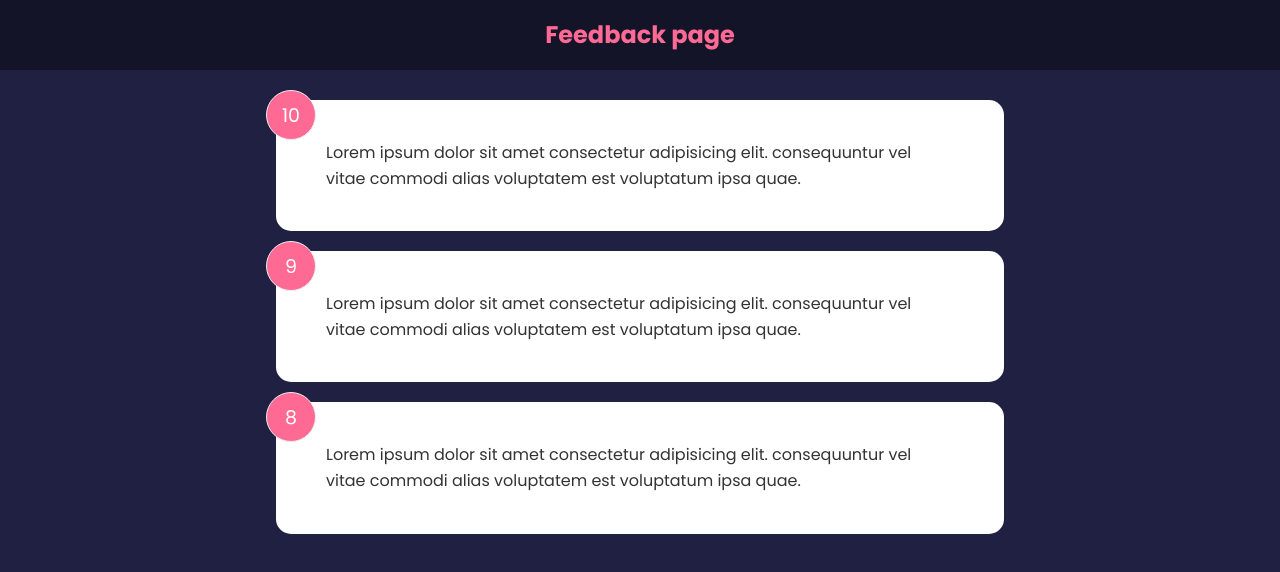
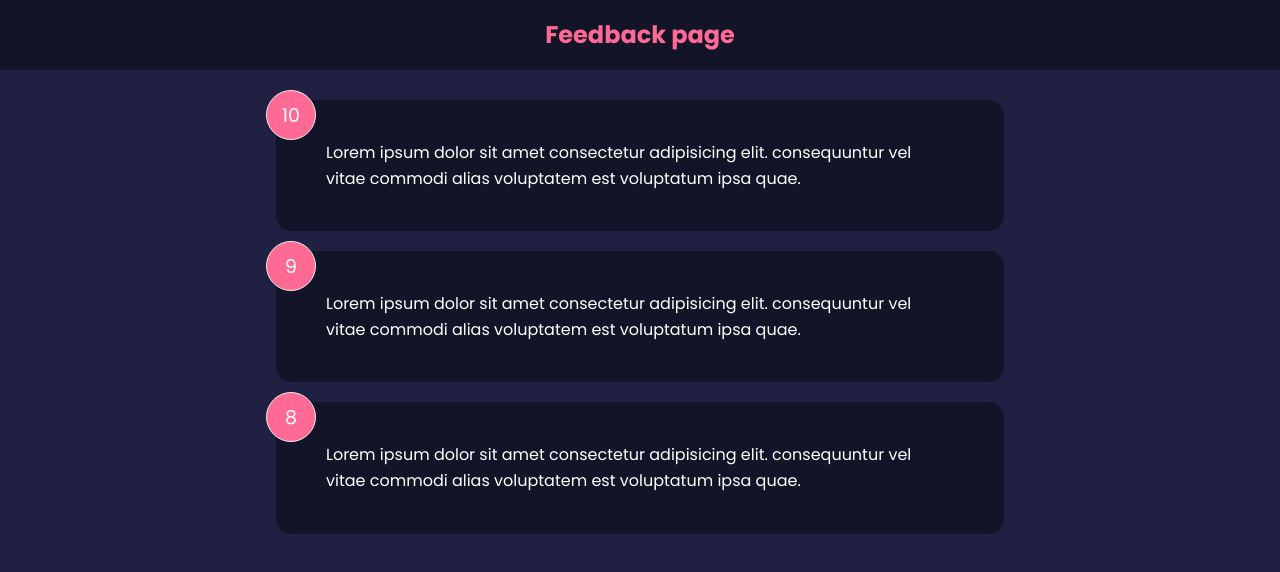
Before and after one commit to neerajprabhuram/practice-project-1, a React (Create React App) app: page / in a window 1280 px wide. Shown: the top 572 px of the page. Built offline with nearby package versions, Linux system fonts and the light colour scheme.

Commit message:
added Card component

```diff
--- a/src/components/FeedbackItem.jsx
+++ b/src/components/FeedbackItem.jsx
@@ -1,10 +1,18 @@
-const FeedbackItem = ({item}) => {
-    return (
-        <div className="card">
-            <div className="num-display">{item.rating}</div>
-            <div className="text-display">{item.text}</div>
-        </div>
-    )
+import PropTypes from 'prop-types'
+
+import Card from './shared/Card'
+
+const FeedbackItem = ({ item }) => {
+  return (
+    <Card>
+      <div className="num-display">{item.rating}</div>
+      <div className="text-display">{item.text}</div>
+    </Card>
+  )
+}
+
+FeedbackItem.propTypes = {
+  item: PropTypes.object.isRequired,
 }
 
 export default FeedbackItem
--- /dev/null
+++ b/src/components/shared/Card.jsx
@@ -0,0 +1,28 @@
+import PropTypes from 'prop-types'
+
+const Card = ({ children, reverse }) => {
+  // return <div className={`card ${reverse && "reverse"}`}>{children}</div>;
+
+  return (
+    <div
+      className="card"
+      style={{
+        backgroundColor: reverse ? 'rgba(0,0,0,0.4)' : '#fff',
+        color: reverse ? 'white' : 'black',
+      }}
+    >
+      {children}
+    </div>
+  )
+}
+
+Card.defaultProps = {
+  reverse: true,
+}
+
+Card.propTypes = {
+  children : PropTypes.node.isRequired,
+  reverse : PropTypes.bool
+}
+
+export default Card
--- a/src/index.css
+++ b/src/index.css
@@ -41,10 +41,10 @@
   position: relative;
 }
 
-.card.reverse {
+/* .card.reverse {
   background-color: rgba(0, 0, 0, 0.4);
   color: #fff;
-}
+} */
 
 .card h2 {
   font-size: 22px;
```
Also changed, not shown: src/components/FeedbackList.jsx (+12 -0 lines).
